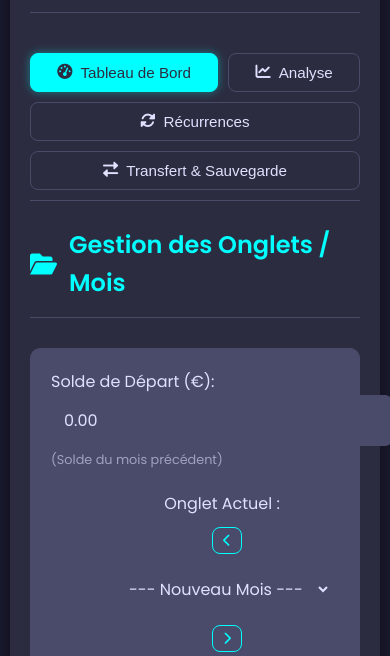
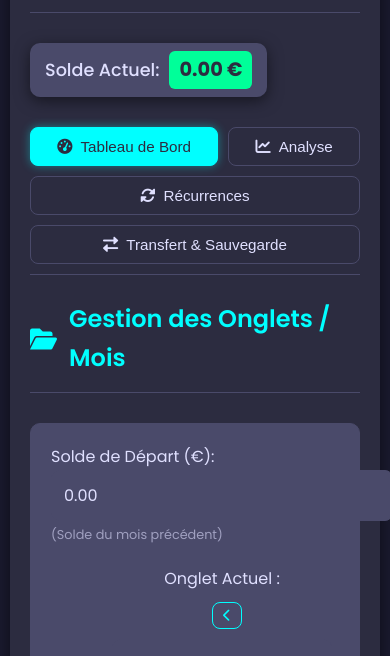
Before and after one commit to martindechandon-svg/ralph, a plain HTML site: page index.html in a window 390 px wide. Shown: the part 159-815 px from the top of the page. Drawn offline with nearby package versions, Linux system fonts and the light colour scheme.

Commit message:
Update index.html
different changes

```diff
--- a/index.html
+++ b/index.html
@@ -352,7 +352,7 @@
             border: 1px solid var(--border-color);
         }
 
-        /* Nouveau style pour le Solde sur la page Analyse */
+        /* Style du grand Solde sur la page Analyse */
         #solde-analysis {
             display: inline-block;
             padding: 15px 30px;
@@ -372,6 +372,41 @@
             color: var(--card-color);
             box-shadow: 0 0 20px var(--neon-danger);
         }
+
+        /* --- NOUVEAU STYLE POUR LE SOLDE PERSISTANT --- */
+        #persistent-balance {
+            display: flex;
+            align-items: center;
+            gap: 10px;
+            padding: 8px 15px;
+            border-radius: var(--border-radius);
+            font-size: 1.1em;
+            font-weight: 500;
+            background-color: var(--input-bg);
+            box-shadow: var(--shadow-deep);
+            max-width: fit-content;
+            margin-bottom: 20px;
+            float: right;
+            clear: right;
+        }
+        body.light-mode #persistent-balance {
+            background-color: var(--card-color);
+            border: 1px solid var(--border-color);
+        }
+        #persistent-balance .balance-amount {
+            padding: 4px 10px;
+            border-radius: 6px;
+            color: var(--card-color);
+            font-weight: 700;
+            font-size: 1.1em;
+        }
+        #persistent-balance .positif {
+            background-color: var(--neon-success);
+        }
+        #persistent-balance .negatif {
+            background-color: var(--neon-danger);
+        }
+
 
         /* Style des cartes de suivi budgétaire */
         #budget-section {
@@ -648,6 +683,12 @@
                 right: 20px;
                 top: 20px;
             }
+            #persistent-balance {
+                float: none;
+                width: 100%;
+                justify-content: center;
+                margin-top: 10px;
+            }
         }
     </style>
 </head>
@@ -675,7 +716,11 @@
             </div>
         </h1>
 
-        <nav id="main-nav">
+        <div id="persistent-balance">
+            Solde Actuel:
+            <span id="solde-value-persistent" class="balance-amount positif">0.00 €</span>
+        </div>
+        <div style="clear:both;"></div> <nav id="main-nav">
             <button class="nav-btn active" data-screen="dashboard-screen"><i class="fas fa-tachometer-alt"></i> Tableau de Bord</button>
             <button class="nav-btn" data-screen="analysis-screen"><i class="fas fa-chart-line"></i> Analyse</button>
             <button class="nav-btn" data-screen="recurrence-page"><i class="fas fa-sync-alt"></i> Récurrences</button>
@@ -851,9 +896,14 @@
             <hr class="separator">
 
             <h2><i class="fas fa-file-import"></i> Importer des données (CSV)</h2>
-            <div class="transfer-section">
-                <label for="csv-file">Sélectionner un fichier CSV de transactions :</label>
-                <input type="file" id="csv-file" accept=".csv" onchange="importFromCSV(event)">
+            <div class="transfer-section" style="flex-direction: column; align-items: flex-start;">
+                <input type="file" id="csv-file" accept=".csv" onchange="importFromCSV(event)" style="display: none;">
+
+                <button onclick="document.getElementById('csv-file').click()"
+                        class="app-btn export-btn">
+                    <i class="fas fa-upload"></i> Importer les Transactions (CSV)
+                </button>
+
                 <span style="font-size: 0.9em; color: var(--neon-warning);">⚠️ L'importation remplace **toutes** les transactions actuelles de l'onglet actif.</span>
             </div>
 
@@ -889,13 +939,14 @@
 
         // Références aux éléments HTML
         const body = document.body;
-        const navButtons = document.querySelectorAll('.nav-btn'); // NOUVEAU
+        const navButtons = document.querySelectorAll('.nav-btn');
         const form = document.getElementById('transaction-form');
         const transactionList = document.getElementById('transaction-list');
 
-        const soldeAnalysisDiv = document.getElementById('solde-analysis'); // NOUVEAU
-        const analysisTabName = document.getElementById('analysis-tab-name'); // NOUVEAU
-        const exportTabName = document.getElementById('export-tab-name'); // NOUVEAU
+        const soldeAnalysisDiv = document.getElementById('solde-analysis'); // Solde page Analyse
+        const soldeValuePersistent = document.getElementById('solde-value-persistent'); // NOUVEAU: Solde persistant
+        const analysisTabName = document.getElementById('analysis-tab-name');
+        const exportTabName = document.getElementById('export-tab-name');
 
         const currentMonthInput = document.getElementById('current-month');
         const selectMonth = document.getElementById('select-month');
@@ -1156,15 +1207,24 @@
 
         function mettreAJourSoldeEtTotaux() {
             const { solde } = calculerSolde();
-
-            // Mise à jour du solde sur la page Analyse
-            soldeAnalysisDiv.textContent = solde.toFixed(2) + ' €';
-
+            const soldeFormatted = solde.toFixed(2) + ' €';
+
+            // 1. Mise à jour de la page Analyse (original)
+            soldeAnalysisDiv.textContent = soldeFormatted;
             soldeAnalysisDiv.classList.remove('positif', 'negatif');
             if (solde >= 0) {
                 soldeAnalysisDiv.classList.add('positif');
             } else {
                 soldeAnalysisDiv.classList.add('negatif');
+            }
+
+            // 2. Mise à jour du Solde Persistant (NOUVEAU)
+            soldeValuePersistent.textContent = soldeFormatted;
+            soldeValuePersistent.classList.remove('positif', 'negatif');
+            if (solde >= 0) {
+                soldeValuePersistent.classList.add('positif');
+            } else {
+                soldeValuePersistent.classList.add('negatif');
             }
 
             // Mise à jour des noms d'onglets
@@ -1351,14 +1411,14 @@
                 '#FF3366', '#00FFFF', '#FFDD44', '#00FF99', '#9933FF', '#FF66AA', '#33FFFF', '#6666FF'
             ];
 
-            const textColor = body.classList.contains('light-mode') ? '#212529' : '#E0E0FF'; // Utilisation des couleurs définies en dur pour Chart.js
+            const textColor = body.classList.contains('light-mode') ? '#212529' : '#E0E0FF';
 
             if (chartInstance) {
                 chartInstance.destroy();
             }
 
             const canvas = document.getElementById('expense-pie-chart');
-            if (!canvas) return; // Sécurité si l'élément n'est pas là
+            if (!canvas) return;
 
             const ctx = canvas.getContext('2d');
             chartInstance = new Chart(ctx, {
```
